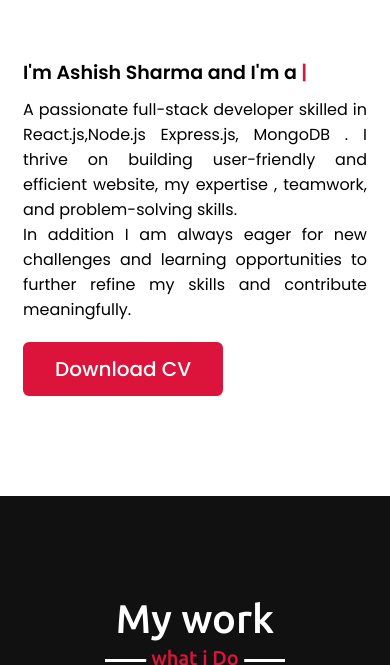
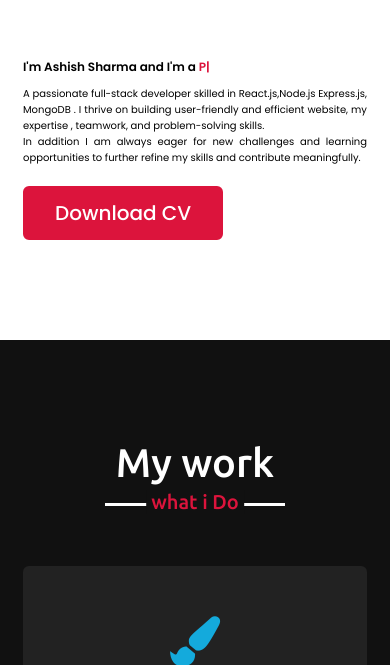
Before and after one commit to AshishSharma2953/AshishPortfoloi, a plain HTML site: page index.html in a window 390 px wide. Shown: the part 1267-1932 px from the top of the page. Drawn offline with nearby package versions, Linux system fonts and the light colour scheme.

Commit message:
change font-size

```diff
--- a/ashishPortfolio.css
+++ b/ashishPortfolio.css
@@ -700,12 +700,24 @@ footer span a:hover {
         font-size: 20px;
     }
 
+    .about .about-content .right .text {
+        font-size: 20px;
+        font-weight: 600;
+        margin-bottom: 10px;
+    }
+
+    .about .about-content .right p{
+        font-size: 15px;
+    }
+
+
+
     .services .serv-content .card {
         width: 100%;
     }
 }
 
-@media (max-width: 500px) {
+@media (max-width: 507px) {
 
 
     .home .home-content .text-1 {
@@ -725,9 +737,14 @@ footer span a:hover {
 
     .about .about-content .right .text,
     .skills .skills-content .left .text {
-        font-size: 19px;
+        font-size: 12px;
     }
 
+
+    .about .about-content .right p {
+        font-size: 10px;
+
+    }
     .contact .right form .fields {
         flex-direction: column;
     }
```
